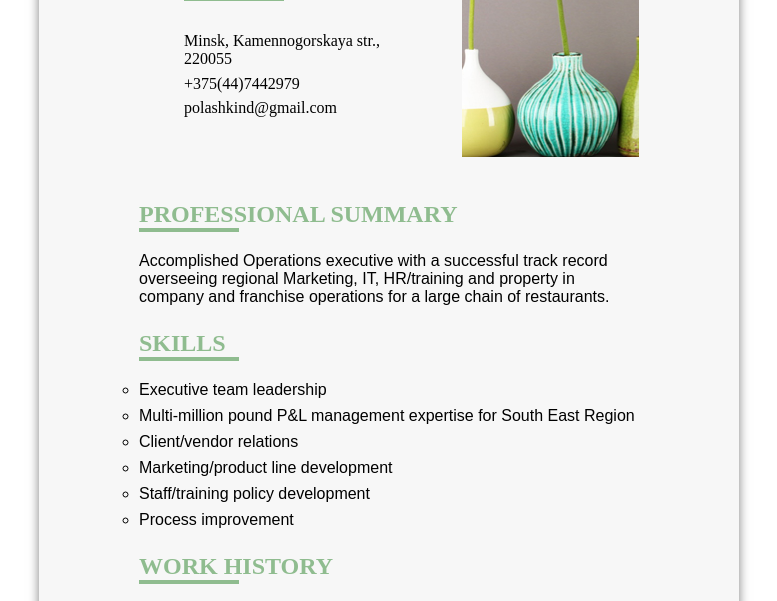
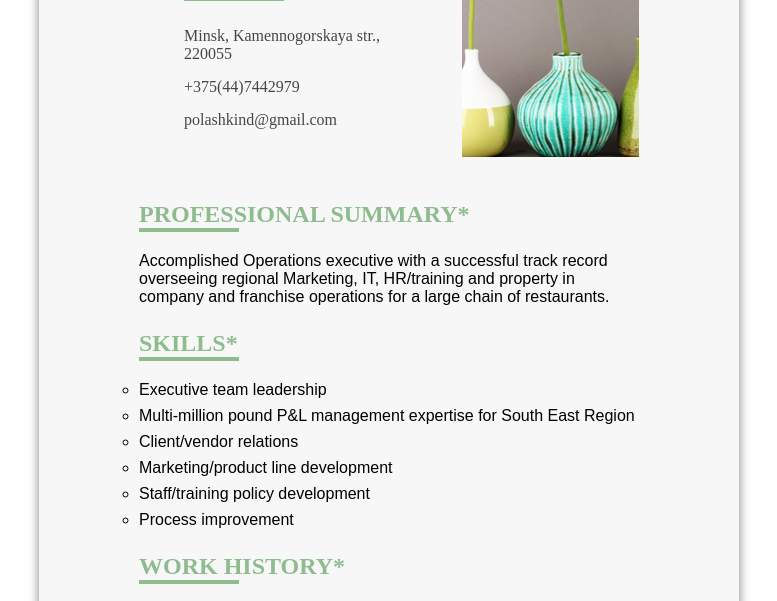
Before and after one commit to polashkind/rsschool-2019Q1-cv, a plain HTML site: page index.html in a window 1280 px wide. Shown: the part 153-754 px from the top of the page, without its empty margins (251-1028 px from the left). Drawn offline with Linux system fonts and the light colour scheme.

Commit message:
fix: make a href for contact information

```diff
--- a/index.html
+++ b/index.html
@@ -14,19 +14,21 @@
                   <div class="rectangle"></div>
                   <div class="contact">
                       <h1>Palina Marynovich</h1>
-                      <div class="addres">Minsk, Kamennogorskaya str., 220055</div>
-                      <div class="phone">+375(44)7442979</div>
-                      <div class="mail">polashkind@gmail.com</div>
+                      <a href="address:Minsk, Kamennogorskaya str., 220055">Minsk, Kamennogorskaya str., 220055</a>
+                        <br>
+                        <a href="tel:+375(44)7442979">+375(44)7442979</a>
+                        <br>
+                        <a href="polashkind@gmail.com">polashkind@gmail.com</a>
                   </div>
               </div>
           </header>
           <main class="main">
-              <div class="main-wrapper">
-              <h2>PROFESSIONAL SUMMARY</h2>
+            <div class="main-wrapper">
+              <h2>PROFESSIONAL SUMMARY*</h2>
               <p>Accomplished Operations executive with a successful track record overseeing regional Marketing,
                   IT, HR/training and property in company and franchise operations for a large chain
                   of restaurants.</p>
-              <h2>SKILLS</h2>
+              <h2>SKILLS*</h2>
               <ul type="circle">
                   <li>Executive team leadership </li>
                   <li>Multi-million pound P&L management expertise for South East Region</li>
@@ -35,7 +37,7 @@
                   <li>Staff/training policy development </li>
                   <li>Process improvement</li>
               </ul>
-              <h2>WORK HISTORY</h2>
+              <h2>WORK HISTORY*</h2>
               <ul>
                   <li>Directed recruitment/training/staff development initiatives to maximize
                       productivity and revenue potential through development of a sales team.</li>
@@ -55,8 +57,8 @@
                   <p>English Level: A2</p>
                   <br>
                   <p>* Joke :)</p>
-              </div>
+            </div>
           </main>
-        </div>
+      </div>
     </body>
 </html>
--- a/style.css
+++ b/style.css
@@ -28,13 +28,6 @@
   display: flex;
   flex-direction: column;
   margin: -16px 45px 10px;
-}
-
-.phone,
-.addres,
-.mail {
-  margin-bottom: 0.2em;
-  margin-top: 0.2em;
 }
 
 h1, h2 {
@@ -82,3 +75,14 @@ li:nth-child(n+2) {
   margin: 0 auto;
   width: 700px;
  }
+
+a {
+  text-decoration: none;
+  color: #494545;
+  margin-bottom: -0.1em;
+  margin-top: -0.1em;
+}
+
+a:hover {
+  color: #2eb398;
+}
```
